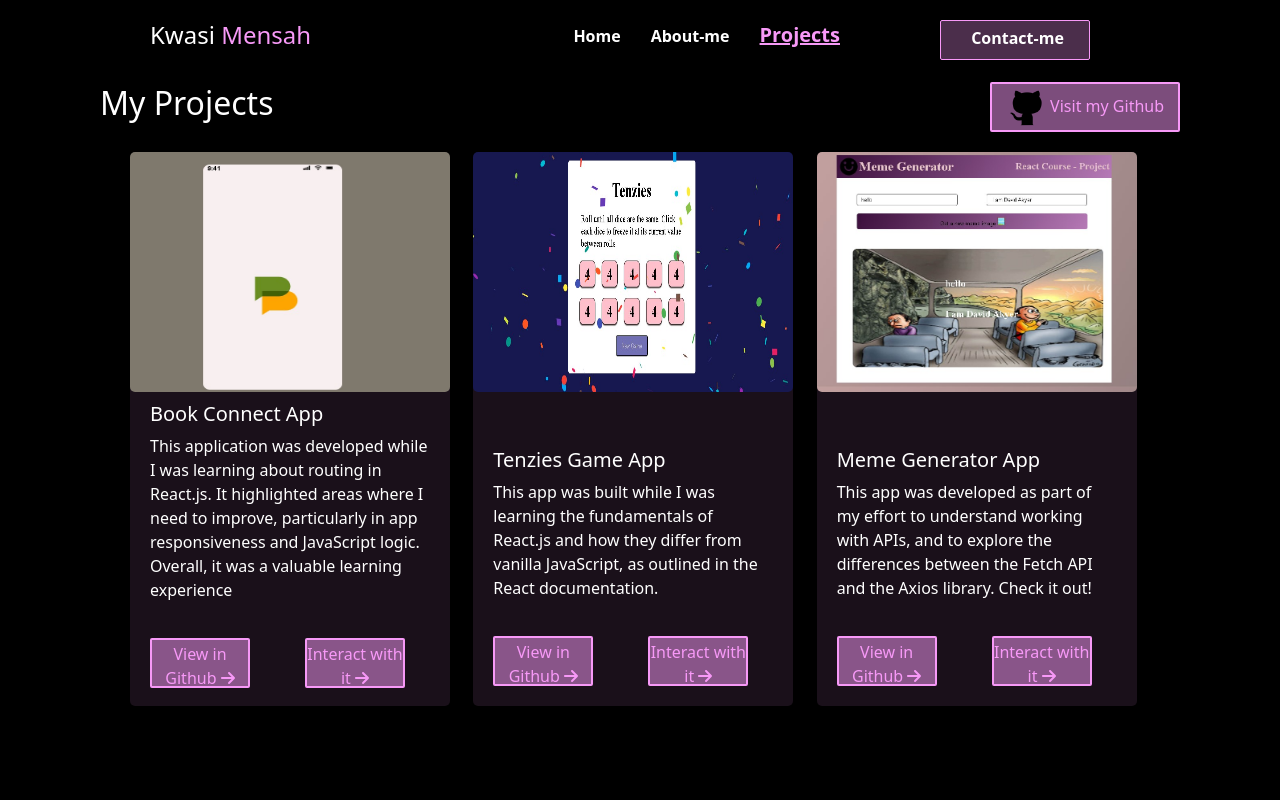
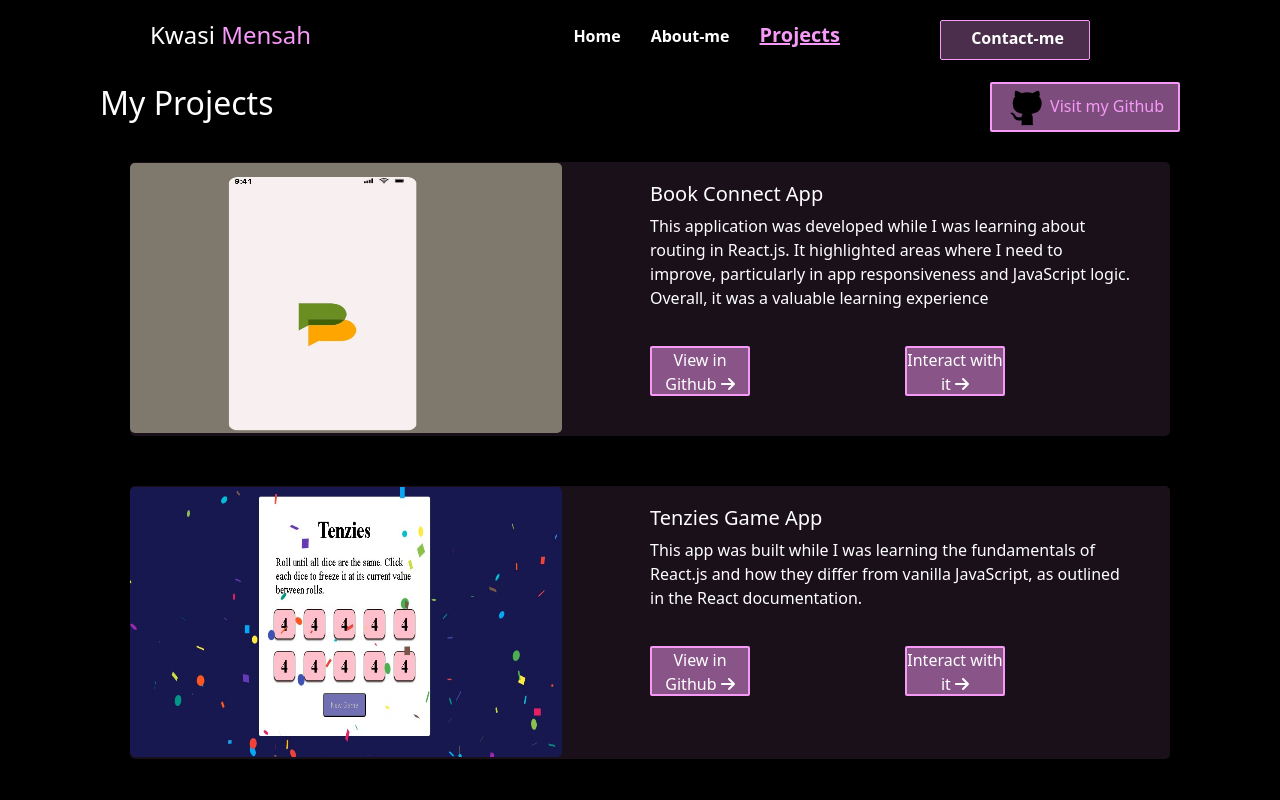
Before and after one commit to dkmakyer/portfolio-website, a React (Vite) app in the folder portfolio-website/: page /projects in a window 1280 px wide. Shown: the top 800 px of the page. Built offline with nearby package versions, Linux system fonts and the light colour scheme.

Commit message:
updated project component
make the project component functional

```diff
--- a/portfolio-website/src/components/project-card/ProjectCard.jsx
+++ b/portfolio-website/src/components/project-card/ProjectCard.jsx
@@ -1,16 +1,46 @@
 import React from "react";
 import "./project-card.css";
-import images from "../images";
 import { FontAwesomeIcon } from '@fortawesome/react-fontawesome';
 import { faArrowRight } from '@fortawesome/free-solid-svg-icons';
 
 const ProjectCard = (props) => {
+
+    function addLink(event){
+        const targetButton = event.target.id;
+        let projectUrl = null;
+        switch(targetButton){
+            case "book-connect-github" :
+                projectUrl = "https://github.com/dkmakyer/Social-networking-app-react";
+                break;
+            case "book-connect-vercel" :
+                projectUrl = "https://social-networking-app-react.vercel.app/";
+                break;
+            case "tenzies-github" :
+                projectUrl = "https://github.com/dkmakyer/tenzies-game-react";
+                break;
+            case "tenzies-vercel" :
+                projectUrl = "https://tenzies-game-react-two.vercel.app/";
+                break;
+            case "meme-app-github" :
+                projectUrl = "https://github.com/dkmakyer/meme-generator-react";
+                break;
+            case "meme-app-vercel" :
+                projectUrl = "https://meme-generator-react-nine.vercel.app/";
+                break;
+            default:
+                return;
+        }
+
+        if(projectUrl){
+            window.open(projectUrl, "_blank");
+        }
+    }
+
     return (
         <>
-    {/* modify it so that it looks like a bootstrap card component */}
-        <div className="project-container">
+        <div className="project-container" id={props.id} >
                 <div className="project-image">
-                <img src={props.image} className={props.cssName} alt="app-image" />
+                    <img src={props.image} alt="app-image" />
                 </div>
                 <div className="project-info">
                     <div className="info">
@@ -18,8 +48,8 @@ const ProjectCard = (props) => {
                         <p>{props.detail}</p>
                     </div>
                     <div className="project-links">
-                    <button>View in Github <FontAwesomeIcon icon={faArrowRight} /></button>
-                    <button>Interact with it <FontAwesomeIcon icon={faArrowRight} /></button>
+                        <button id={props.githubButton} onClick={addLink}>View in Github <FontAwesomeIcon icon={faArrowRight} /></button>
+                        <button id={props.vercelButton} onClick={addLink}>Interact with it <FontAwesomeIcon icon={faArrowRight} /></button>
                     </div>
                 </div>
             </div>
--- a/portfolio-website/src/components/project-card/project-card.css
+++ b/portfolio-website/src/components/project-card/project-card.css
@@ -5,16 +5,18 @@
 }
 .project-container{
     background-color: rgba(247, 153, 247,0.1);
-    width: 20rem;
-    height: 34rem;
+    width: 65rem;
+    height: 17.1rem;
     color: rgb(255, 255, 255);
-    display: flex;
-    align-items: center;
-    justify-content: space-between;
-    flex-direction: column;
-    padding: 20px;
+    display: grid;
+    grid-template-columns: 1fr 1fr;
+    padding: 40px;
     border-radius: 5px;
-    /* box-sizing: border-box; */
+}
+.project-container:hover{
+    border: 1px solid rgb(247, 153, 247);
+    color: rgb(247, 153, 247);
+    width: 68rem;
 }
 .project-links{
     display: grid;
@@ -22,13 +24,12 @@
     gap: 30px;
 }
 .project-links button{
-    color: rgb(247, 153, 247);
+    color: rgb(255, 255, 255);
     border: 2px solid rgb(247, 153, 247);
     border-radius: 2px;
     width: 100px;
     height: 50px;
     text-align: center;
-    padding-top: 2px;
     background-color: rgba(247, 153, 247, 0.5);
     transition: background-color 0.4s ease-in-out;
 }
@@ -38,9 +39,9 @@
     color: black;
 }
 .project-image img{
-    width: 20rem;
-    height: 15rem;
-    transform: translateY(-30px);
+    width: 27rem;
+    height: 16.9rem;
+    transform: translate(-2.5rem,-39px);
     border-radius: 5px;
 }
 .project-info .info{
--- a/portfolio-website/src/pages/home/Home.jsx
+++ b/portfolio-website/src/pages/home/Home.jsx
@@ -6,17 +6,9 @@ import Typing from "react-typing-effect";
 import { FontAwesomeIcon } from '@fortawesome/react-fontawesome';
 import { faGithub, faLinkedin } from '@fortawesome/free-brands-svg-icons';
 
-// import ProjectCard from '../../components/project-card/ProjectCard';
-
 const Home = () => {
 
-  // const projectInfo = [
-  //   {key: 1, name: "Social Networking App for book enthusiats" , info: "This was created as a way to connect individuals who are reading freaks of nature. It is interesting how like-minded people click, and this app takes that into account."},
-  //   {key: 2, name: "A Tenzies Game App" , info: "Why don't you try playing this boring game I made. Who knows, you might find it interesting."},
-  //   {key: 3, name: "A Random Meme Generator App " , info: "A beginner's task, I know! I still learned to make API calls with this one."},
-  // ];
-
-  const [job, setJob] = React.useState("");
+  // const [job, setJob] = React.useState("");
   const professions = React.useMemo(() => (["A Frontend Developer", "An AWS Certified Cloud Practitioner", "A Chemical Engineer"]), []);
   // const [currentLetterIndex, setCurrentLetterIndex] = React.useState(0);
   // const [currentJob, setCurrentJob] = React.useState(professions[0]);
--- a/portfolio-website/src/pages/portfolio/Portfolio.jsx
+++ b/portfolio-website/src/pages/portfolio/Portfolio.jsx
@@ -6,20 +6,23 @@ import ProjectCard from '../../components/project-card/ProjectCard'
 const Portfolio = () => {
     const {github, memeApp, socialApp, tenziesApp} = images;
     const information = [
-        {key:"1z", name:"Book Connect App", cssName: "Book-Connect-App", details:"This application was developed while I was learning about routing in React.js. It highlighted areas where I need to improve, particularly in app responsiveness and JavaScript logic. Overall, it was a valuable learning experience", image:socialApp},
-        {key:"2z", name:"Tenzies Game App", cssName: "Tenzies-Game-App", details:"This app was built while I was learning the fundamentals of React.js and how they differ from vanilla JavaScript, as outlined in the React documentation.", image:tenziesApp},
-        {key:"3z", name:"Meme Generator App", cssName: "Meme-Generator-App", details:"This app was developed as part of my effort to understand working with APIs, and to explore the differences between the Fetch API and the Axios library. Check it out!", image:memeApp},
+        {key:"1z", name:"Book Connect App",id: "Book-Connect-App", details:"This application was developed while I was learning about routing in React.js. It highlighted areas where I need to improve, particularly in app responsiveness and JavaScript logic. Overall, it was a valuable learning experience", image:socialApp, github: "book-connect-github", vercel: "book-connect-vercel"},
+        {key:"2z", name:"Tenzies Game App",id: "Tenzies-Game-App", details:"This app was built while I was learning the fundamentals of React.js and how they differ from vanilla JavaScript, as outlined in the React documentation.", image:tenziesApp, github: "tenzies-github", vercel: "tenzies-vercel"},
+        {key:"3z", name:"Meme Generator App",id: "Meme-Generator-App", details:"This app was developed as part of my effort to understand working with APIs, and to explore the differences between the Fetch API and the Axios library. Check it out!", image:memeApp, github: "meme-app-github", vercel: "meme-app-vercel"},
     ];
+    function openSite(){
+        window.open("https://github.com/dkmakyer", "_blank");
+    }
   return (
     <>
         <div className="portfolio-container">
             <div className="portfolio-heading">
                 <h2>My Projects</h2>
-                <button><img src={github} alt="github-image" /> Visit my Github</button>
+                <button onClick={openSite}><img src={github} alt="github-image" /> Visit my Github</button>
             </div>
             <div className="projects">
                 {information.map(project => {
-                    return <ProjectCard key={project.key} name={project.name} className={project.cssName} detail={project.details} image={project.image}/>
+                    return <ProjectCard key={project.key} name={project.name} id={project.id} detail={project.details} image={project.image} githubButton={project.github} vercelButton={project.vercel}/>
                 })}
             </div>
         </div>
--- a/portfolio-website/src/pages/portfolio/portfolio.css
+++ b/portfolio-website/src/pages/portfolio/portfolio.css
@@ -37,6 +37,6 @@
 .projects{
     margin: 30px;
     display: grid;
-    grid-template-columns: repeat(3, 1fr);
-    gap: 10px;
+    grid-template-columns: 1fr;
+    gap: 50px;
 }
```
Lines whose indentation alone changed are shown as unchanged.
